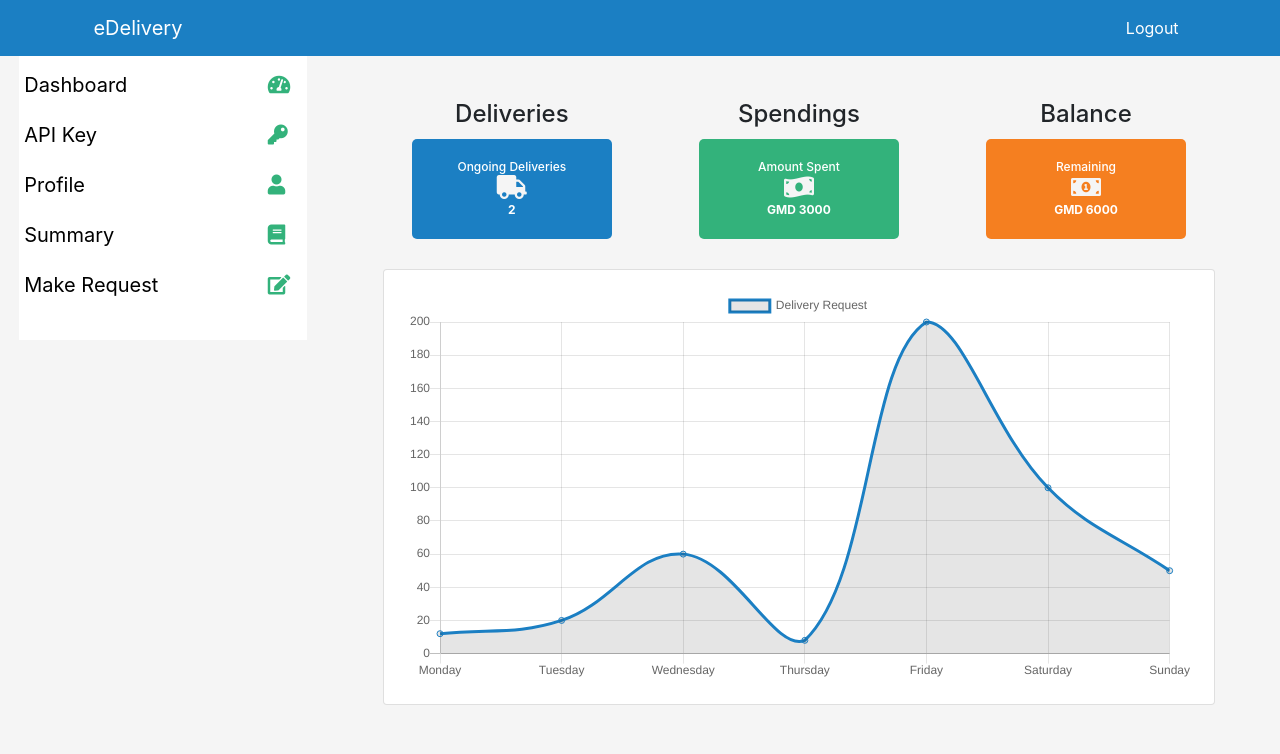
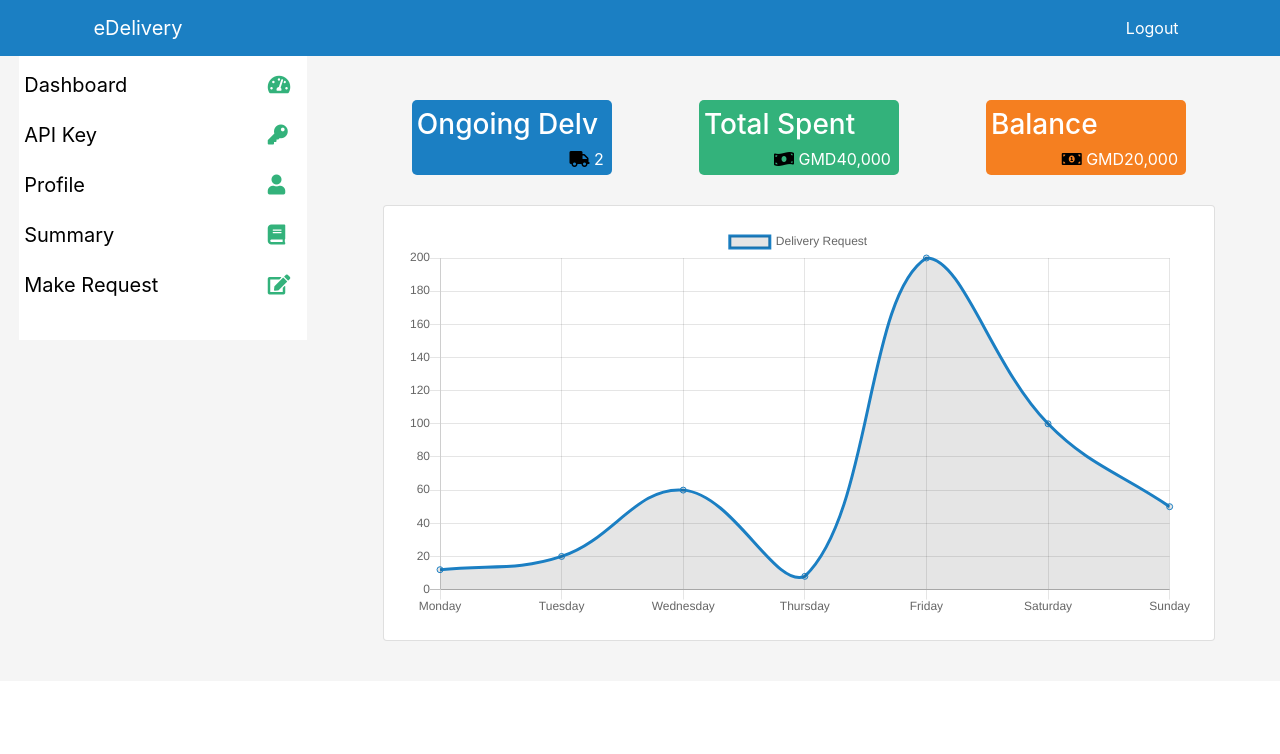
Before and after one commit to sambasallah/edelivery, a PHP site: page /eshipping/merchant/dashboard in a window 1280 px wide. Shown: the top 754 px of the page. Run offline with PHP 8.4, Linux system fonts and the light colour scheme.

Commit message:
working on the partner and merchant dashboard

```diff
--- a/merchant/assets/css/style.css
+++ b/merchant/assets/css/style.css
@@ -97,13 +97,12 @@ ul {
 
 .dashboard .dashboard_summary {
   width: 90%;
-  margin: 50px auto;
-  text-align: center;
+  margin: 40px auto;
 }
 
 .dashboard_summary .deliveries, .spendings, .balance {
   width: 200px;
-  height: 100px;
+  height: 75px;
   border-radius: 5px;
   margin: 10px auto;
 }
@@ -116,45 +115,31 @@ ul {
   background-color: #33b27b;
 }
 
+.dashboard_summary .balance {
+  background-color: #f57f20;
+}
+
 .deliveries, .spendings, .balance {
   box-sizing: border-box;
   cursor: pointer;
 }
 
-.deliveries .deliveries_container {
-  position: relative;
-  top: 50%;
-  left: 50%;
-  transform: translate(-50%, -50%);
-}
-
-.spendings .spendings_container {
-  position: relative;
-  top: 50%;
-  left: 50%;
-  transform: translate(-50%, -50%);
-}
-
-.balance .balance_container {
-  position: relative;
-  top: 50%;
-  left: 50%;
-  transform: translate(-50%, -50%);
-}
-
-.dashboard_summary .balance {
-  background-color: #f57f20;
-}
-
-.deliveries h6, .spendings h6, .balance h6 {
-  font-size: 12px;
+.deliveries h3, .spendings h3, .balance h3 {
+  padding: 8px 0px 5px 5px;
   color: #fff;
 }
 
-.deliveries i.fa.fa-truck, .spendings i.fa.fa-money-bill-wave, .balance i.fa.fa-money-bill-alt {
-  color: #f5f5f5;
+.deliveries p, .spendings p, .balance p {
+  color: #fff;
+  text-align: right;
+  padding: 0px 8px 5px 0px;
 }
 
+.deliveries i.fa.fa-truck, .spendings i.fa.fa-money-bill-wave, .balance i.fa.fa-money-bill-alt {
+  color: #000;
+}
+
+/** Graph **/
 .chart {
   margin: 20px auto;
 }
--- a/merchant/assets/css/style.scss
+++ b/merchant/assets/css/style.scss
@@ -76,13 +76,12 @@ $grey : grey;
 
 .dashboard .dashboard_summary {
     width: 90%;
-    margin: 50px auto;
-    text-align: center;
+    margin: 40px auto;
 }
 
 .dashboard_summary .deliveries,.spendings,.balance {
     width: 200px;
-    height: 100px;
+    height: 75px;
     border-radius: 5px;
     margin: 10px auto;
 }
@@ -95,44 +94,32 @@ $grey : grey;
     background-color: $secondary_color;
 }
 
+.dashboard_summary .balance {
+    background-color: $yellow;
+}
+
 .deliveries,.spendings,.balance {
     box-sizing: border-box;
     cursor: pointer;
 }
 
-.deliveries .deliveries_container {
-    position: relative;
-    top: 50%;
-    left: 50%;
-    transform: translate(-50%,-50%);
-}
-
-.spendings .spendings_container {
-    position: relative;
-    top: 50%;
-    left: 50%;
-    transform: translate(-50%,-50%);
-}
-
-.balance .balance_container {
-    position: relative;
-    top: 50%;
-    left: 50%;
-    transform: translate(-50%,-50%);
-}
-
-.dashboard_summary .balance {
-    background-color: $yellow;
-}
-
-.deliveries h6, .spendings h6, .balance h6 {
-    font-size: 12px;
+.deliveries h3, .spendings h3, .balance h3 {
+    padding: 8px 0px 5px 5px;
     color: #fff;
 }
 
+.deliveries p, .spendings p, .balance p {
+    color: #fff;
+    text-align: right;
+    padding: 0px 8px 5px 0px
+}
+
+
 .deliveries i.fa.fa-truck, .spendings i.fa.fa-money-bill-wave, .balance i.fa.fa-money-bill-alt {
-    color: #f5f5f5;
+    color: #000;
 }
+
+/** Graph **/
 
 .chart {
     margin: 20px auto;
--- a/merchant/views/dashboard.php
+++ b/merchant/views/dashboard.php
@@ -10,32 +10,22 @@
                 <div class="dashboard_summary">
                     <div class="row">
                         <div class="col-md-4">
-                             <h4>Deliveries</h4>
                             <div class="deliveries">
-                                <div class="deliveries_container">
-                                    <h6>Ongoing Deliveries</h6>
-                                <h4><i class="fa fa-truck"></i></h4>
-                                <h6><strong>2</strong></h6>
-                                </div>
+                                <h3>Ongoing Delv</h3>
+                                <p><i class="fa fa-truck"></i> 2</p>
                             </div>
                         </div>
                         <div class="col-md-4">
-                        <h4>Spendings</h4>
                             <div class="spendings">
-                            <div class="spendings_container">
-                                <h6>Amount Spent</h6>
-                                <h4><i class="fa fa-money-bill-wave"></i></h4>
-                                <h6><strong>GMD 3000</strong></h6>
-                                </div>
+                                <h3>Total Spent</h3>
+                                <p><i class="fa fa-money-bill-wave"></i> GMD40,000</p>
                             </div>
                         </div>
                         <div class="col-md-4">
-                        <h4>Balance</h4>
                             <div class="balance">
                             <div class="balance_container">
-                                <h6>Remaining</h6>
-                                <h4><i class="fa fa-money-bill-alt"></i></h4>
-                                <h6><strong>GMD 6000</strong></h6>
+                                <h3>Balance</h3>
+                                <p><i class="fa fa-money-bill-alt"></i> GMD20,000</p>
                             </div>
                             </div>
                         </div>
--- a/partner/assets/css/style.scss
+++ b/partner/assets/css/style.scss
@@ -76,7 +76,7 @@ $grey : grey;
 
 .dashboard_container .analytics {
     width: 90%;
-    margin: 50px auto;
+    margin: 40px auto;
 }
 
 .analytics .earnings {
```
Also changed, not shown: merchant/views/request.php (+9 -6 lines), 1 other file.
